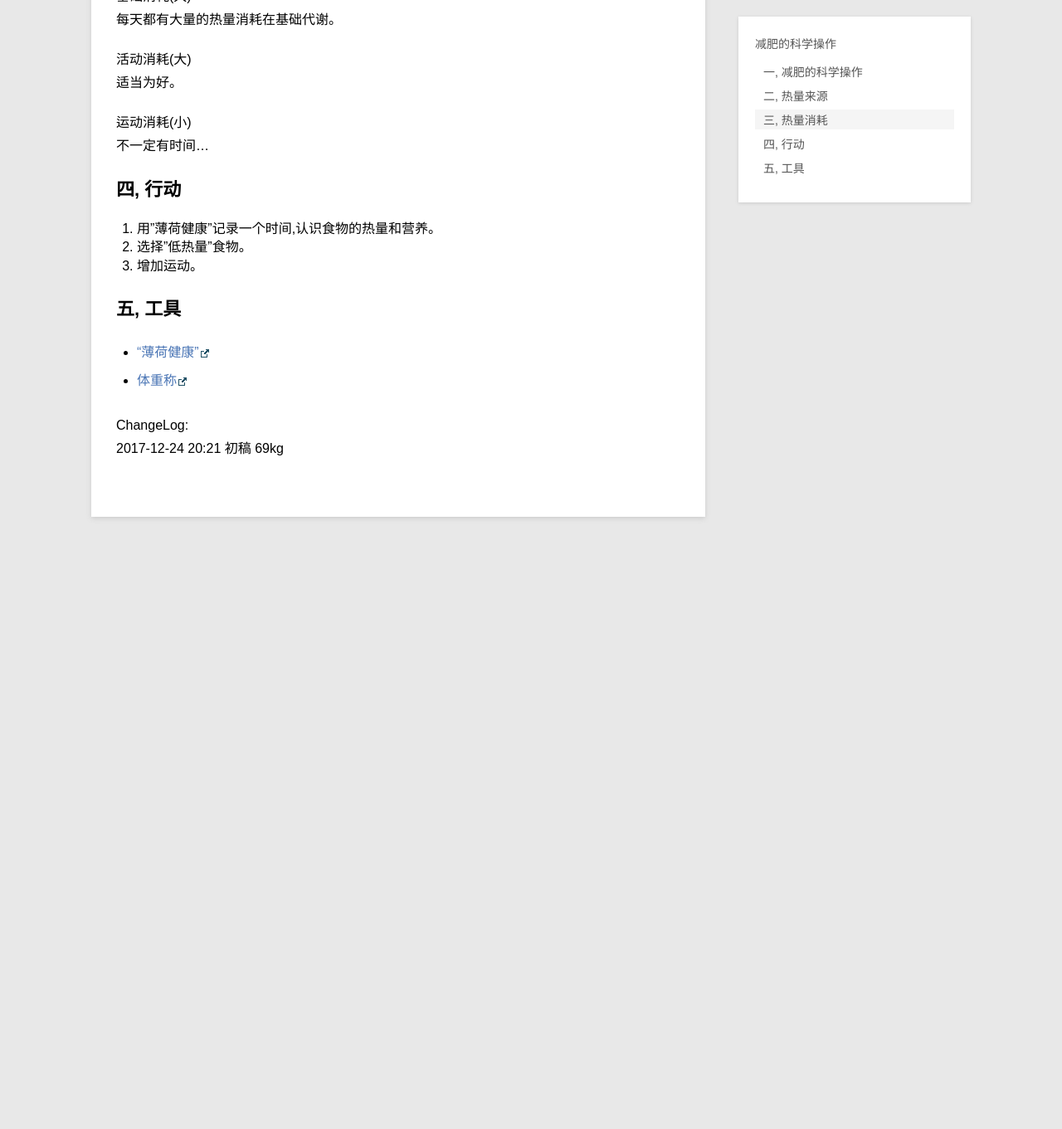
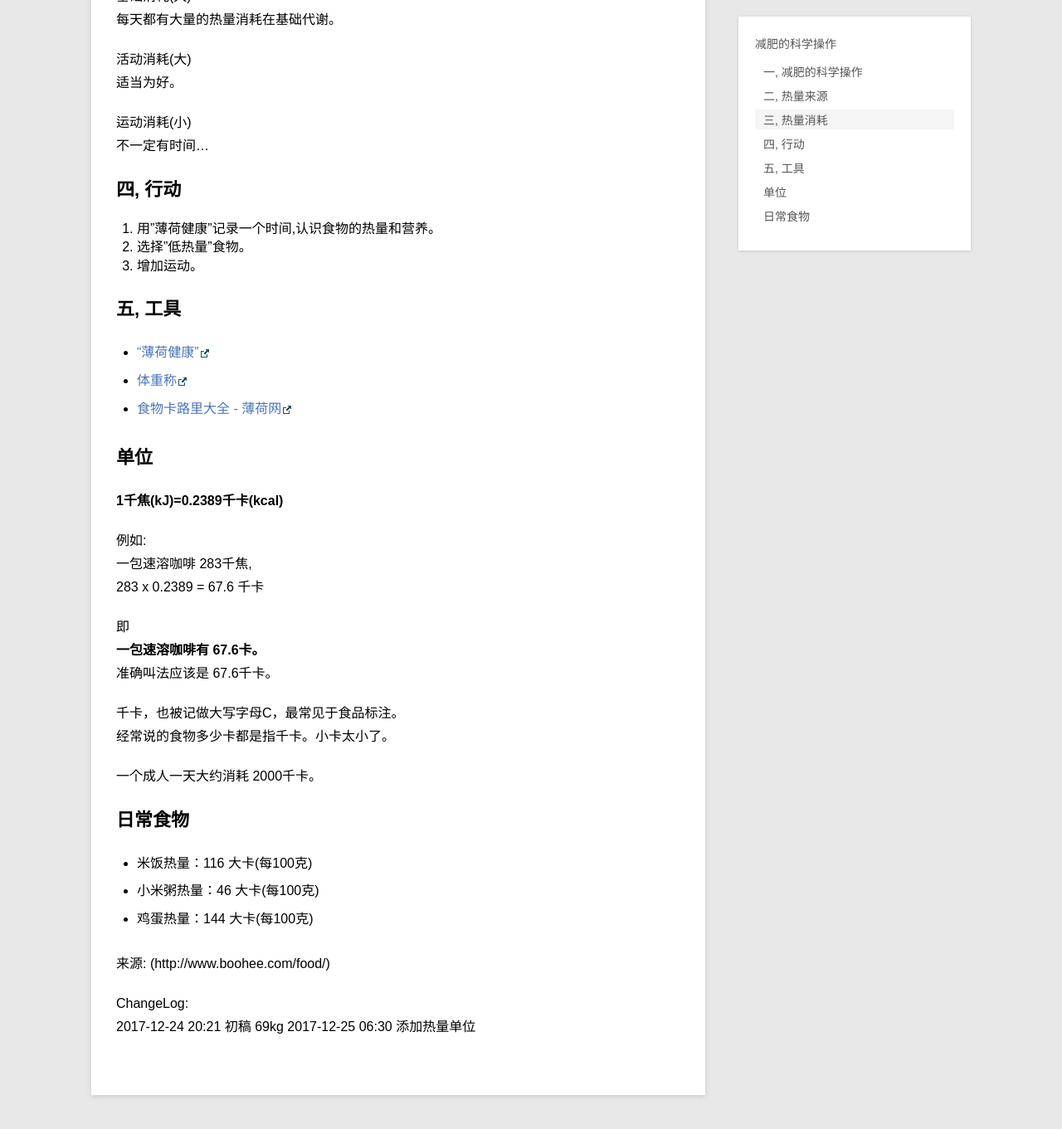
Before and after one commit to linfeng365/linfeng365.github.io, a Jekyll site: the page built from _posts/Blog/2017-12-24-loseWeight.md, in a window 1280 px wide and 1400 px high, scrolled down 927 px. Shown: the top 1361 px of the window at 83% size. Built offline with Jekyll 4.4.1, drawn with Linux system fonts in a browser that asks for light colours; comment, search, counter and statistics services are not loaded; before the commit the page ends 1630 px from its top, so only the background shows below that.

Commit message:
2017-12-25 07:13

```diff
--- a/_posts/Blog/2017-12-24-loseWeight.md
+++ b/_posts/Blog/2017-12-24-loseWeight.md
@@ -4,6 +4,7 @@ title: 减肥的科学操作
 description: 面向自已…
 category: blog
 ---
+
 
 
 ## 一, 减肥的科学操作
@@ -48,9 +49,35 @@ deBugUself, 我当然可以控制身体重量。
 
 ## 五, 工具
 
-* ["薄荷健康"](https://itunes.apple.com/cn/app/%E8%96%84%E8%8D%B7%E5%81%A5%E5%BA%B7-%E5%87%8F%E8%82%A5%E8%BF%90%E5%8A%A8%E5%8A%A9%E6%89%8B/id457856023?l=en&mt=8)
+* ["薄荷健康"](http://www.boohee.com/apps/boohee)
 * [体重称](http://www.mi.com/scale/)
+* [食物卡路里大全 - 薄荷网](http://www.boohee.com/food/)
+
+
+## 单位
+**1千焦(kJ)=0.2389千卡(kcal)**
+
+例如:
+一包速溶咖啡 283千焦,
+283 x 0.2389 = 67.6 千卡
+
+即
+**一包速溶咖啡有 67.6卡。**
+准确叫法应该是 67.6千卡。
+
+千卡，也被记做大写字母C，最常见于食品标注。
+经常说的食物多少卡都是指千卡。小卡太小了。
+
+一个成人一天大约消耗 2000千卡。
+
+## 日常食物
+* 米饭热量：116 大卡(每100克)
+* 小米粥热量：46 大卡(每100克)
+* 鸡蛋热量：144 大卡(每100克)
+
+来源: (http://www.boohee.com/food/)
 
 
 ChangeLog:
 2017-12-24 20:21 初稿  69kg
+2017-12-25 06:30 添加热量单位
```
